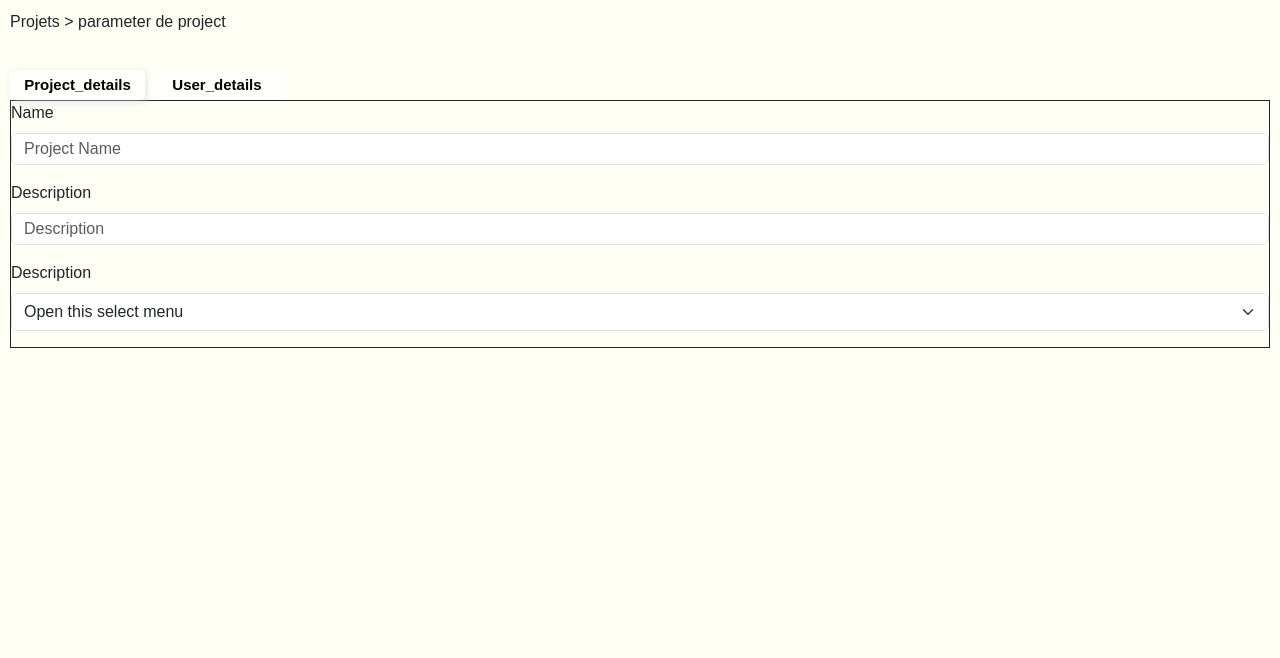
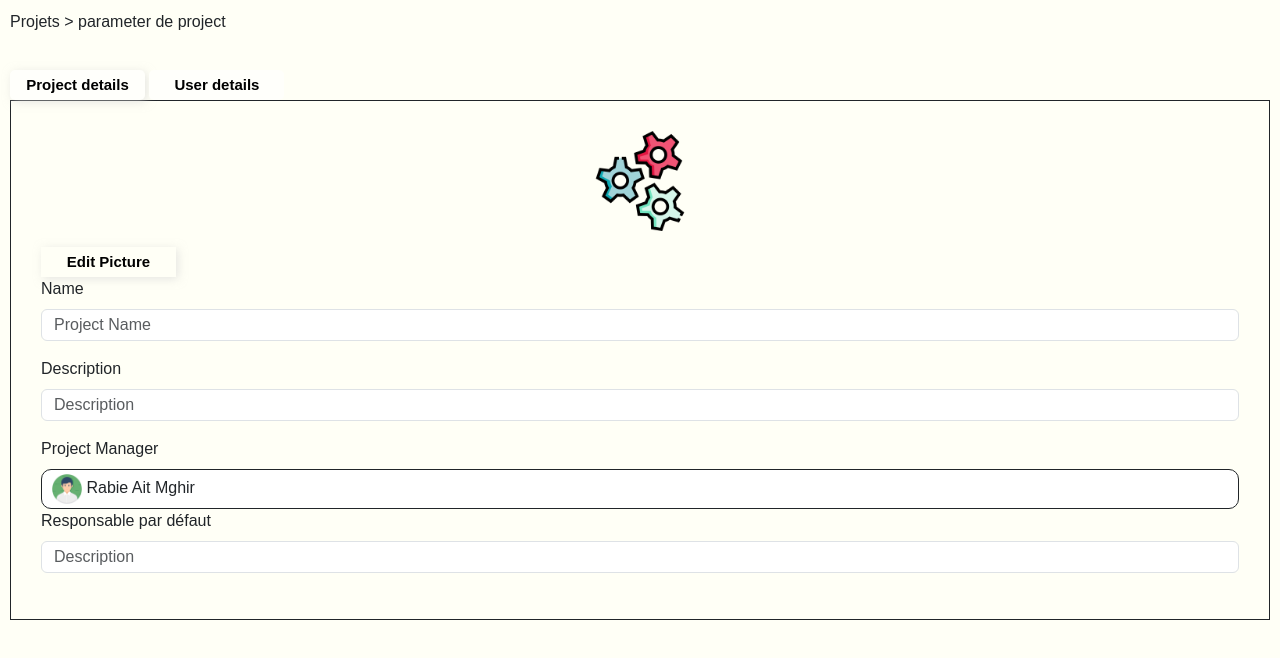
Before and after one commit to RabieImghi/ScrumBoard, a plain HTML site: page parametre.html in a window 1280 px wide. Drawn offline with nearby package versions, Linux system fonts and the light colour scheme.

Commit message:
working on the user chooser

```diff
--- a/parametre.html
+++ b/parametre.html
@@ -18,10 +18,25 @@
     <section id="parametr">
       <p>Projets > parameter de project</p>
       <div class="Details">
-        <button id="Project_details">Project_details</button>
-        <button id="User_details">User_details</button>
+        <button id="Project_details">Project details</button>
+        <button id="User_details">User details</button>
       </div>
       <div class="project_details" style="border: 1px solid">
+        <div class="Project_pic">
+          <img
+            src="images/repair.png"
+            alt="repair"
+            id=""
+            style="width: 100px; margin-bottom: 1rem !important" /><br />
+        </div>
+        <button type="button" id="editPicture" style="font-weight: bold">
+          Edit Picture
+        </button>
+        <input
+          type="file"
+          id="hiddenFileInput"
+          style="display: none"
+          accept=".jpg, .png" />
         <div class="mb-3">
           <label for="exampleFormControlInput1" class="form-label">Name</label
           ><br />
@@ -43,16 +58,76 @@
         </div>
         <div class="mb-3">
           <label for="exampleFormControlInput1" class="form-label"
-            >Description</label
+            >Project Manager</label
           ><br />
-          <select class="form-select" aria-label="Default select example">
-            <option selected>Open this select menu</option>
-            <option value="1">
-                <div style=""></div>
+          <!-- <select name="image-select">
+            <option value="option1">
+              <div>
+                <p>ali</p>
+                <img
+                  src="images/user.png"
+                  alt="Image_1"
+                  style="width: 10px; height: 10px" />
+              </div>
             </option>
-            <option value="2">Two</option>
-            <option value="3">Three</option>
-          </select>
+            <option value="image2.png">
+              <img src="image2.png" alt="Image 2" />
+            </option>
+            <option value="image3.png">
+              <img src="image3.png" alt="Image 3" />
+            </option>
+          </select> -->
+          <div class="user_picker">
+            <ul>
+              <li>
+                <div id="user0">
+                  <img
+                    src="images/user.png"
+                    alt="Image_1"
+                    style="height: 30px" />
+                  <span>Rabie Ait Mghir</span>
+                </div>
+              </li>
+              <li>
+                <div id="user1">
+                  <img
+                    src="images/user.png"
+                    alt="Image_1"
+                    style="height: 30px" />
+                  <span>Rabie Ait Mghir</span>
+                </div>
+              </li>
+              <li>
+                <div id="user2">
+                  <img
+                    src="images/user.png"
+                    alt="Image_1"
+                    style="height: 30px" />
+                  <span>Rabie Ait Mghir</span>
+                </div>
+              </li>
+              <li>
+                <div id="user3">
+                  <img
+                    src="images/user.png"
+                    alt="Image_1"
+                    style="height: 30px" />
+                  <span>Rabie Ait Mghir</span>
+                </div>
+              </li>
+            </ul>
+          </div>
+          <div class="mb-3">
+            <label for="exampleFormControlInput1" class="form-label"
+              >Responsable par défaut </label
+            ><br />
+            <input
+              type="email"
+              class="h-25 form-control"
+              id="exampleFormControlInput1"
+              placeholder="Description" />
+          </div>
+        </div>
       </div>
     </section>
     <script src="script.js"></script>
--- a/script.js
+++ b/script.js
@@ -0,0 +1,14 @@
+//****page parametre
+const editPictureButton = document.getElementById("editPicture");
+const hiddenFileInput = document.getElementById("hiddenFileInput");
+const allUsers = document.getElementsByClassName("user_picker");
+
+editPictureButton.addEventListener("click", () => {
+  hiddenFileInput.click();
+});
+
+allUsers.addEventListener("click", () => {
+  for (var i = 0; i < allUsers.length; i++) {
+    console.log(allUsers[i]);
+  }
+});
--- a/style.css
+++ b/style.css
@@ -1,99 +1,101 @@
-*{
+* {
   margin: 0;
   padding: 0;
   box-sizing: border-box;
   font-family: Arial, Helvetica, sans-serif;
 }
 :root {
-    --heade-nav: #FFFFFB;
-    --body: #FFFFF6;
+  --heade-nav: #fffffb;
+  --body: #fffff6;
   --box_shadow: 2px 2px 10px rgba(211, 211, 211, 0.591);
-    --active:#FFFFD9;
-    --btn:#2196F3;
+  --active: #ffffd9;
+  --btn: #2196f3;
 }
-body{
+body {
   background-color: var(--body) !important;
 }
 /*Header and Home page style*/
-.right-header-search .search_input{
+.right-header-search .search_input {
   box-shadow: var(--box_shadow);
 }
-.right-header-search img{
+.right-header-search img {
   box-shadow: 3px 2px 10px rgba(110, 110, 110, 0.591);
 }
-header{
+header {
   background-color: var(--heade-nav);
   height: 80px;
   padding: 0 20px;
   box-shadow: var(--box_shadow);
 }
-#header_vertical{
-    min-height: calc( 100vh - 80px );
+#header_vertical {
+  min-height: calc(100vh - 80px);
   background-color: var(--heade-nav);
   box-shadow: var(--box_shadow);
 }
-.board_info{
+.board_info {
   background: var(--body);
 }
-.text-md{
+.text-md {
   font-size: 25px;
 }
-.navigation_pages img{
+.navigation_pages img {
   width: 10%;
 }
-.ml-2{
+.ml-2 {
   margin-left: 20px;
 }
 .navigation_pages .active,
-.navigation_pages li:hover{
+.navigation_pages li:hover {
   background: var(--active);
   box-shadow: var(--box_shadow);
   cursor: pointer;
 }
-.user_group{
+.user_group {
   background: var(--active);
 }
-.user_active, .user_group:hover{
+.user_active,
+.user_group:hover {
   box-shadow: var(--box_shadow);
 }
-@media screen and (max-width : 1080px) {
+@media screen and (max-width: 1080px) {
   .d-flex .left-header-nav {
     display: none !important;
   }
-    .left-header .w-25{
+  .left-header .w-25 {
     width: 50% !important;
   }
-    #main_container #header_vertical{
+  #main_container #header_vertical {
     display: none;
   }
-    @media screen and (max-width:780px) {
-        .d-flex .right-header-search{
+  @media screen and (max-width: 780px) {
+    .d-flex .right-header-search {
       display: none !important;
     }
-        .d-flex .right-header-nav img:nth-child(2){
+    .d-flex .right-header-nav img:nth-child(2) {
       display: none;
     }
-        .d-flex .d-none{
+    .d-flex .d-none {
       display: block !important;
       box-shadow: var(--box_shadow);
     }
-        .right-header-nav img{
+    .right-header-nav img {
       height: 100%;
     }
   }
-    @media screen and (max-width : 460px) {
-        .d-flex .left-header-nav, .d-flex .right-header-search{
+  @media screen and (max-width: 460px) {
+    .d-flex .left-header-nav,
+    .d-flex .right-header-search {
       display: none !important;
     }
-        .d-flex .right-header-nav img:nth-child(2){
+    .d-flex .right-header-nav img:nth-child(2) {
       display: none;
     }
-        .search-mobile{
+    .search-mobile {
       width: 30px;
       height: 30px;
       margin-top: 4px;
     }
-        .right-header-nav img{
+    .right-header-nav img {
       width: 34px;
       height: 34px;
     }
@@ -130,3 +132,33 @@ button {
   margin-top: 16px;
   padding-inline: 50px;
 }
+#editPicture {
+  height: 30px;
+  width: 135px;
+  font-size: 15px;
+  box-shadow: var(--box_shadow);
+}
+.project_details {
+  padding: 30px;
+}
+.Project_pic {
+  display: flex;
+  justify-content: center;
+}
+.user_picker {
+  border: 1px solid;
+  height: 40px;
+  border-radius: 10px;
+  background-color: white;
+  overflow-y: hidden;
+}
+.user_picker ul {
+  padding: 4px;
+  padding-left: 10px;
+  margin-bottom: 0;
+}
+.user_picker li {
+  list-style-type: none;
+  display: flex;
+  margin-bottom: 10px;
+}
```
Lines whose indentation alone changed are shown as unchanged.
